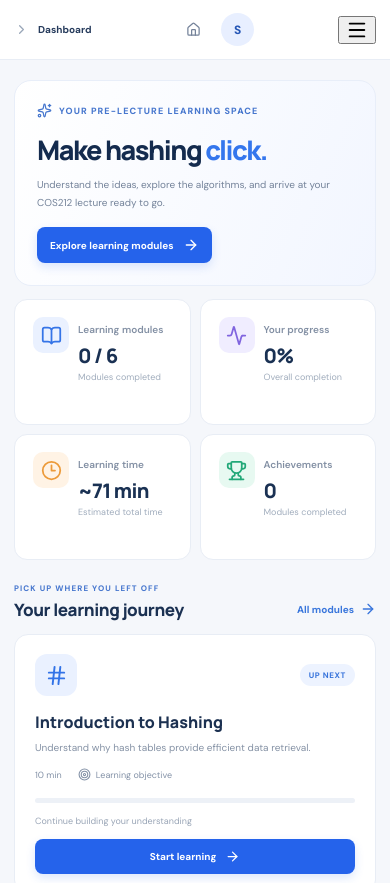
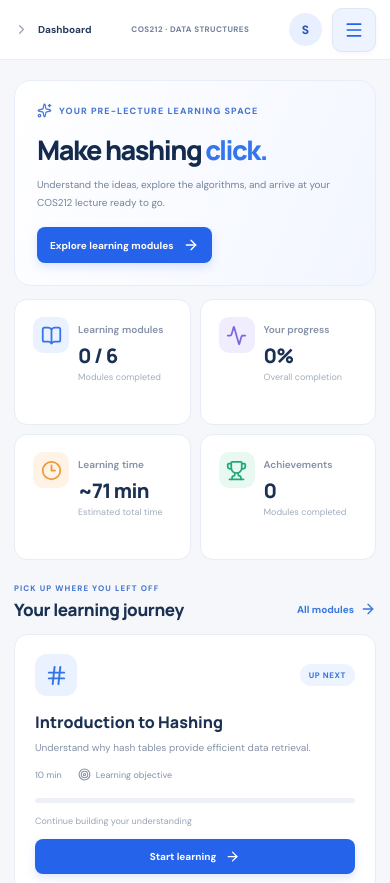
Before and after one commit to Ntokozo254/COS750-SixSevens, a React (Vite) app in the folder app/: page / in a window 390 px wide. Shown: the top 883 px of the page. Built offline with nearby package versions, Linux system fonts and the light colour scheme.

Commit message:
Refactor code structure for improved readability and maintainability

```diff
--- a/app/src/components/layout/Layout.jsx
+++ b/app/src/components/layout/Layout.jsx
@@ -40,6 +40,7 @@ export default function Layout({
           page={page}
           activeModule={activeModule}
           onNavigate={onNavigate}
+          mobileOpen={mobileOpen}
           onMenuOpen={onMenuOpen}
         />
 
--- a/app/src/components/layout/Navbar.jsx
+++ b/app/src/components/layout/Navbar.jsx
@@ -5,6 +5,7 @@ export default function Navbar({
   page,
   activeModule,
   onNavigate,
+  mobileOpen,
   onMenuOpen
 }) {
   const title =
@@ -20,7 +21,6 @@ export default function Navbar({
         <strong>{title}</strong>
       </div>
 
-      <div className="topbar-right">
       <button
         type="button"
         className="course-tag course-home"
@@ -32,16 +32,21 @@ export default function Navbar({
         <span>COS212 · DATA STRUCTURES</span>
       </button>
 
+      <div className="topbar-right">
         <div className="avatar">S</div>
-      </div>
 
         <button
+          type="button"
           className="mobile-menu"
           onClick={onMenuOpen}
           aria-label="Open navigation"
+          aria-controls="main-navigation"
+          aria-expanded={mobileOpen}
+          title="Open navigation"
         >
-        <Menu size={22} />
+          <Menu size={20} aria-hidden="true" />
         </button>
+      </div>
     </header>
   );
 }
--- a/app/src/components/layout/Sidebar.jsx
+++ b/app/src/components/layout/Sidebar.jsx
@@ -32,7 +32,7 @@ export default function Sidebar({
   onClose
 }) {
   return (
-    <aside className={`sidebar ${mobileOpen ? "sidebar-open" : ""}`}>
+    <aside id="main-navigation" className={`sidebar ${mobileOpen ? "sidebar-open" : ""}`}>
       <div className="sidebar-brand">
         <div className="brand-icon">
           <Hash size={23} />
@@ -59,11 +59,13 @@ export default function Sidebar({
         </button>
 
         <button
+          type="button"
           className="mobile-close"
           onClick={onClose}
           aria-label="Close navigation"
+          title="Close navigation"
         >
-          <X size={20} />
+          <X size={20} aria-hidden="true" />
         </button>
       </div>
 
--- a/app/src/styles.css
+++ b/app/src/styles.css
@@ -131,6 +131,61 @@
 }
 
 /* Mobile navigation buttons */
+.mobile-menu {
+  display: none;
+  width: 40px;
+  height: 40px;
+  padding: 0;
+  flex-shrink: 0;
+  place-items: center;
+  border: 1px solid #dfe7f3;
+  border-radius: 10px;
+  background: #edf3ff;
+  color: var(--blue);
+  box-shadow: 0 2px 6px #102a5608;
+  transition: background 0.2s, border-color 0.2s, color 0.2s, box-shadow 0.2s;
+}
+
+.mobile-menu:hover,
+.mobile-menu[aria-expanded="true"] {
+  background: var(--blue);
+  border-color: var(--blue);
+  color: #fff;
+  box-shadow: 0 4px 10px #2563eb28;
+}
+
+.mobile-menu:active {
+  background: var(--blue-dark);
+  border-color: var(--blue-dark);
+}
+
+.mobile-menu:focus-visible {
+  outline: 2px solid var(--blue);
+  outline-offset: 3px;
+}
+
+.topbar .breadcrumb {
+  min-width: 0;
+  max-width: 30vw;
+}
+
+.topbar {
+  display: grid;
+  grid-template-columns: auto minmax(0, 1fr) auto;
+  gap: 12px;
+}
+
+.topbar .breadcrumb strong {
+  overflow: hidden;
+  text-overflow: ellipsis;
+  white-space: nowrap;
+}
+
+.topbar-right {
+  flex-shrink: 0;
+  justify-self: end;
+}
+
 .mobile-close,
 .menu-button {
   border: 0;
@@ -143,7 +198,25 @@
 .mobile-close {
   display: none;
   margin-left: auto;
+  width: 36px;
+  height: 36px;
+  padding: 0;
+  flex-shrink: 0;
+  border: 1px solid #ffffff20;
+  border-radius: 9px;
+  background: #ffffff0b;
   color: #fff;
+  transition: background 0.2s, border-color 0.2s;
+}
+
+.mobile-close:hover {
+  background: #ffffff20;
+  border-color: #ffffff40;
+}
+
+.mobile-close:focus-visible {
+  outline: 2px solid #8db6ff;
+  outline-offset: 3px;
 }
 
 .menu-button {
@@ -155,11 +228,15 @@
 /* Navbar */
 .course-home {
   min-height: 36px;
+  min-width: 0;
+  max-width: 100%;
+  justify-self: center;
+  justify-content: center;
   padding: 8px 10px;
   border: 0;
   border-radius: 8px;
   background: transparent;
-  text-align: left;
+  text-align: center;
   transition: background 0.2s, color 0.2s;
 }
 
@@ -478,6 +555,10 @@
 ========================================= */
 
 @media (max-width: 820px) {
+  .mobile-menu {
+    display: grid;
+  }
+
   .mobile-close {
     display: grid;
   }
@@ -492,13 +573,24 @@
 }
 
 @media (max-width: 560px) {
+  .mobile-menu {
+    width: 44px;
+    height: 44px;
+  }
+
   .course-home {
     display: flex;
-    min-width: 36px;
-    justify-content: center;
+    padding: 4px 6px;
+    font-size: 8px;
+    line-height: 1.4;
+    letter-spacing: 0.4px;
   }
 
   .course-home span {
+    display: block;
+  }
+
+  .course-home svg {
     display: none;
   }
 
@@ -605,7 +697,7 @@
 ========================================= */
 
 .sidebar {
-  transition: width 0.25s ease;
+  transition: width 0.25s ease, transform 0.25s ease;
 }
 
 .main-area {
```
Also changed, not shown: 2 other files (tests, documents, lock files or other folders). Lines whose indentation alone changed are shown as unchanged.
